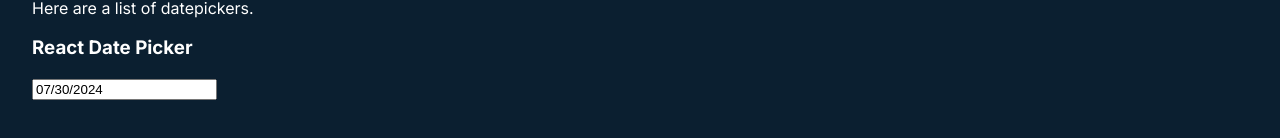
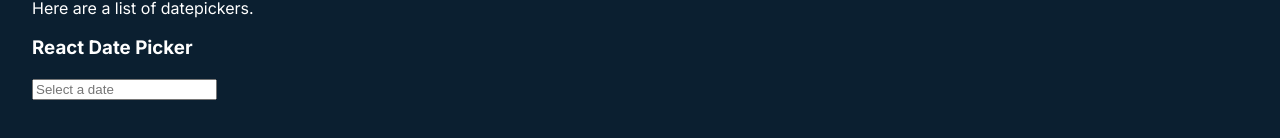
Before and after one commit to WesloTheWeb/Library-sandbox, a Next.js app: page /datePickers in a window 1280 px wide. Shown: the part 168-306 px from the top of the page. Built offline with nearby package versions, Linux system fonts and the light colour scheme.

Commit message:
Error handling added for dates

```diff
--- a/src/components/ReactDatePicker/ReactDatePicker.jsx
+++ b/src/components/ReactDatePicker/ReactDatePicker.jsx
@@ -3,16 +3,38 @@
 import DatePicker from "react-datepicker";
 import "react-datepicker/dist/react-datepicker.css";
 
-// TODO: Errror message for before a date
-// TODO: Errror Message beyond current date
 // ? Solves case of invalid date by going before or after, making it not possible.
 
-const ReactDatePicker = ({ }) => {
-    const [startDate, setStartDate] = useState(new Date());
+const ReactDatePicker = () => {
+    const [selectedDate, setSelectedDate] = useState(null);
+    const [error, setError] = useState('');
+
+    const handleDateChange = (date) => {
+        const minDate = new Date(1900, 0, 1); // January 1, 1900
+        const today = new Date();
+        today.setHours(0, 0, 0, 0); // Remove time part
+
+        if (date < minDate) {
+            setError('Date cannot be before 1900.');
+            setSelectedDate(null);
+        } else if (date > today) {
+            setError('Date cannot be in the future.');
+            setSelectedDate(null);
+        } else {
+            setError('');
+            setSelectedDate(date);
+        }
+    };
 
     return (
         <div>
-            <DatePicker selected={startDate} onChange={(date) => setStartDate(date)} />
+            <DatePicker
+                selected={selectedDate}
+                onChange={handleDateChange}
+                placeholderText="Select a date"
+                dateFormat="MM/dd/yyyy"
+            />
+            {error && <div style={{ color: 'red' }}>{error}</div>}
         </div>
     );
 };
```
